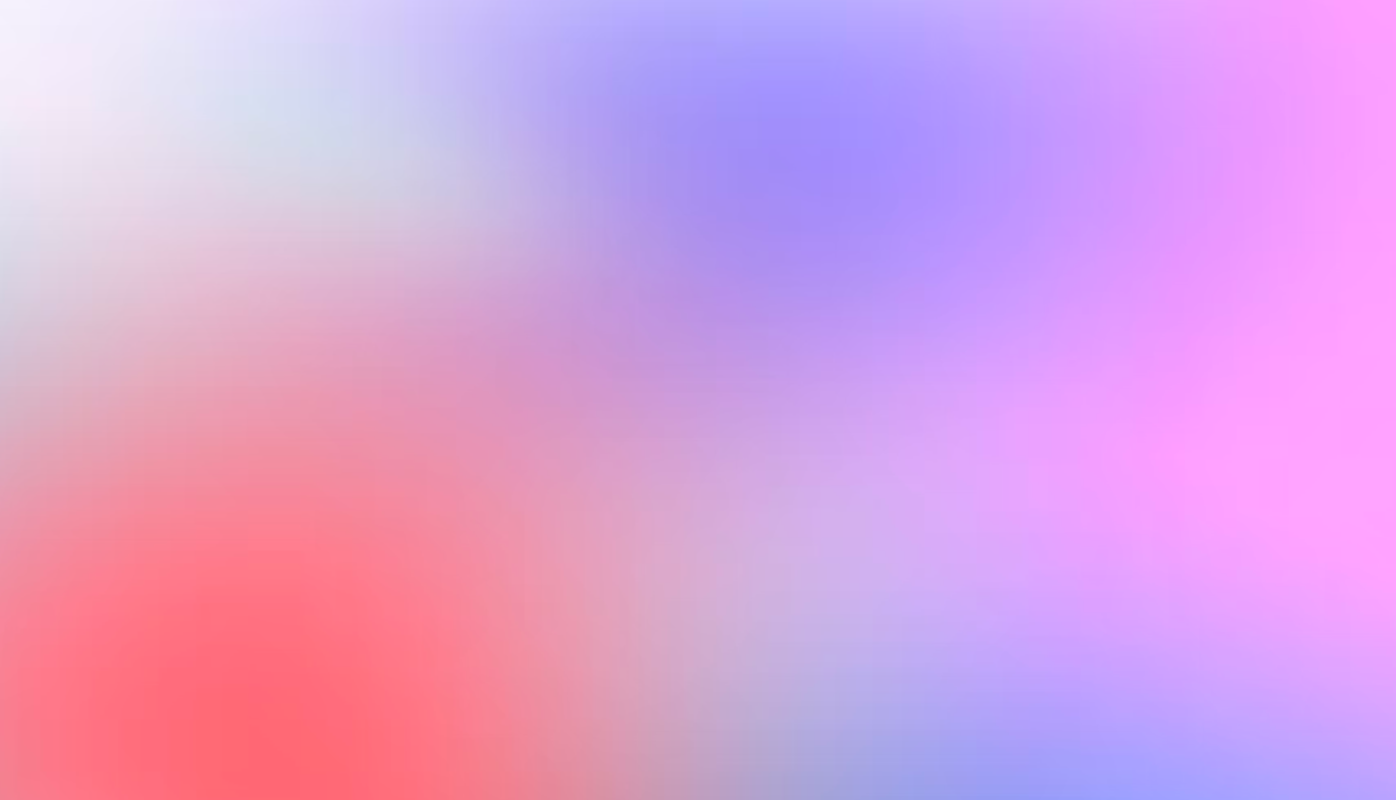
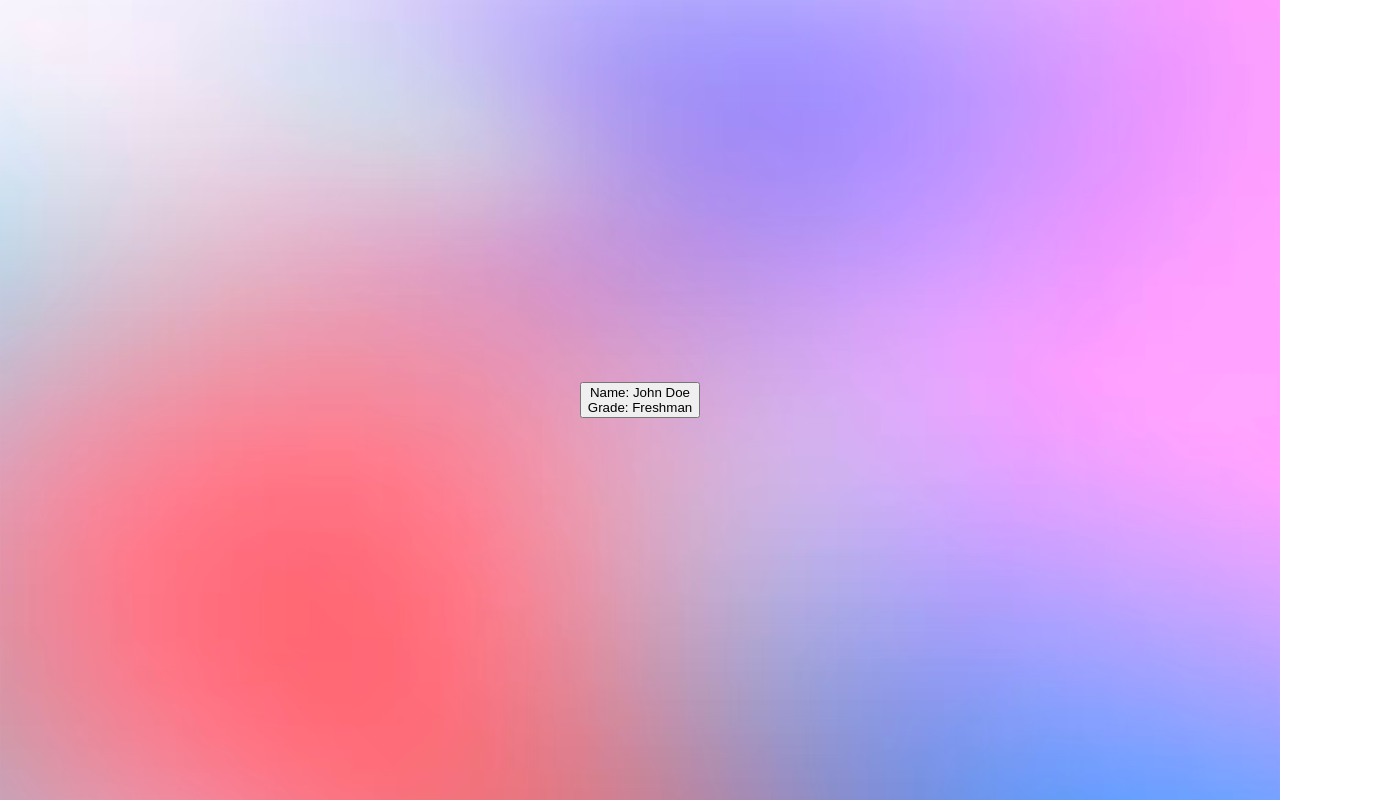
Before and after one commit to celinechen1114/RezConnect, a React (Create React App) app in the folder res-connect/: page / in a window 1280 px wide. Shown: the top 800 px of the page, 1396 px wide, since content can reach past the window. Built offline with nearby package versions, Linux system fonts and the light colour scheme.

Commit message:
:sparkles: Add profile button
add profile button

```diff
--- a/res-connect/src/App.css
+++ b/res-connect/src/App.css
@@ -8,7 +8,10 @@
 }
 
 .App-header {
-  background-color: #282c34;
+  background-image: url('./background.svg'); /* Change to your actual image path */
+  background-size: cover;
+  background-repeat: no-repeat;
+  background-position: center;
   min-height: 100vh;
   display: flex;
   flex-direction: column;
--- a/res-connect/src/App.js
+++ b/res-connect/src/App.js
@@ -1,11 +1,27 @@
 import logo from "./background.svg";
 import "./App.css";
+import { BrowserRouter as Router, Routes, Route } from "react-router-dom";
+
+function Profile() {
+  return (
+    <button
+      className="absolute top-4 right-4 bg-white bg-opacity-50 p-2"
+      onClick={() => {
+        alert("Profile button clicked!");
+      }}
+    >
+      {/* <img src={profilePic} alt="Profile Pic" /> */}
+      <div>Name: John Doe</div>
+      <div>Grade: Freshman</div>
+    </button>
+  );
+}
 
 function App() {
   return (
     <div className="App">
       <header className="App-header">
-        <img src={logo} className="bg-cover" alt="logo" />
+        <Profile />
       </header>
     </div>
   );
```
Also changed, not shown: res-connect/package.json (+4 -3 lines), res-connect/src/MainPage.js (added, +11 -0 lines), 1 other file (tests, documents, lock files or other folders).
